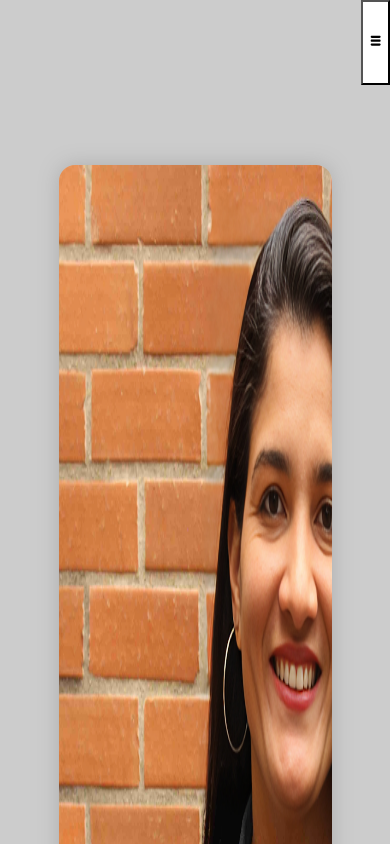
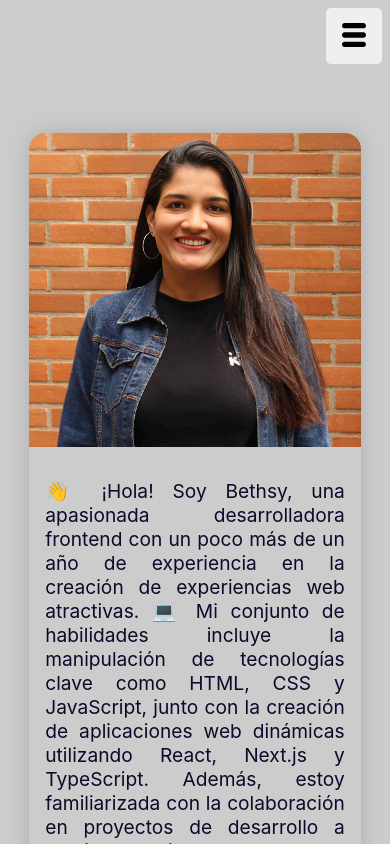
Before and after one commit to Bethsyf/portfolio, a Next.js app: page / in a window 390 px wide. Shown: the top 844 px of the page. Built offline with nearby package versions, Linux system fonts and the light colour scheme; some icons are missing.

Commit message:
Refactor: fix mobile view

```diff
--- a/next.config.js
+++ b/next.config.js
@@ -4,7 +4,6 @@ const nextConfig = {
   reactStrictMode: false,
   swcMinify: true,
   reactStrictMode: true,
-  target: 'serverless',
 };
 
 module.exports = nextConfig;
--- a/src/components/views/aboutMe/AboutMe.module.scss
+++ b/src/components/views/aboutMe/AboutMe.module.scss
@@ -1,20 +1,35 @@
 .container {
   display: flex;
-
-  width: 70%;
-  margin: 5rem auto;
+  flex-direction: column;
+  width: 85%;
+  margin: 3.5rem auto;
   border-radius: 1rem;
   overflow: hidden;
   box-shadow: 0px 0px 20px rgba(128, 128, 128, 0.4);
   .myPhoto {
-    width: 30rem;
+    width: 100%;
     height: auto;
   }
   .text {
     display: flex;
     justify-content: center;
     align-items: center;
-    margin: auto 2rem;
-    text-align: center;
+    margin: 2rem 1rem;
+    text-align: justify;
   }
 }
+@media (min-width: 1024px) {
+  .container {
+    display: flex;
+    flex-direction: row;
+    width: 80%;
+    margin: 3.5rem auto;
+
+    .myPhoto {
+      width: 30rem;
+    }
+    .text {
+      margin: 1rem 2rem;
+    }
+  }
+}
--- a/src/components/views/navbar/NavbarView.module.scss
+++ b/src/components/views/navbar/NavbarView.module.scss
@@ -7,11 +7,20 @@
   position: relative;
 }
 .iconCode {
-  font-size: 5rem;
+  font-size: 4rem;
+  margin-top: 0.5rem;
+  margin-left: 0.5rem;
 }
 .btMenu {
-  background-color: white;
-  color: black;
+  border: none;
+  margin-right: 0.5rem;
+  margin-top: 0.5rem;
+  width: 3.5rem;
+  height: 3.5rem;
+  border-radius: 5px;
+}
+.iconMenu {
+  font-size: 2rem;
 }
 
 .menu {
@@ -57,10 +66,12 @@
   }
   .btMenu {
     display: none;
-    border: 1px solid red;
   }
   .contMenu {
     display: flex;
+  }
+  .iconCode {
+    font-size: 5rem;
   }
   .menuDesk {
     list-style: none;
--- a/src/components/views/navbar/NavbarView.tsx
+++ b/src/components/views/navbar/NavbarView.tsx
@@ -18,7 +18,7 @@ const NavbarView = () => {
           <PiBarcodeBold className={s.iconCode} />
         </Link>
         <button onClick={handleToggle} className={s.btMenu} type="button">
-          <TiThMenu />
+          <TiThMenu className={s.iconMenu} />
         </button>
       </div>
       <div className={s.contMenu}>
@@ -30,12 +30,12 @@ const NavbarView = () => {
           </li>
           <li className={s.item} onClick={handleToggle}>
             <a className={s.link} href="#testimonials">
-              testimonials
+              Proyectos
             </a>
           </li>
           <li className={s.item} onClick={handleToggle}>
             <a className={s.link} href="#contact">
-              contact
+              Contáctame
             </a>
           </li>
         </ul>
@@ -54,7 +54,7 @@ const NavbarView = () => {
             </li>
             <li className={s.item}>
               <a className={s.link} href="#contact">
-                Contactame
+                Contáctame
               </a>
             </li>
           </ul>
--- a/src/pages/index.tsx
+++ b/src/pages/index.tsx
@@ -8,7 +8,7 @@ export default function Home() {
   return (
     <>
       <Head>
-        <title>My Portfolio</title>
+        <title>Portfolio | Bethsy Falcon</title>
         <meta name="description" content="My Portfolio" />
         <meta name="viewport" content="width=device-width, initial-scale=1" />
         <link rel="icon" href="/favicon.ico" />
```
Also changed, not shown: package.json (line endings or trailing spaces), 1 other file (tests, documents, lock files or other folders).
